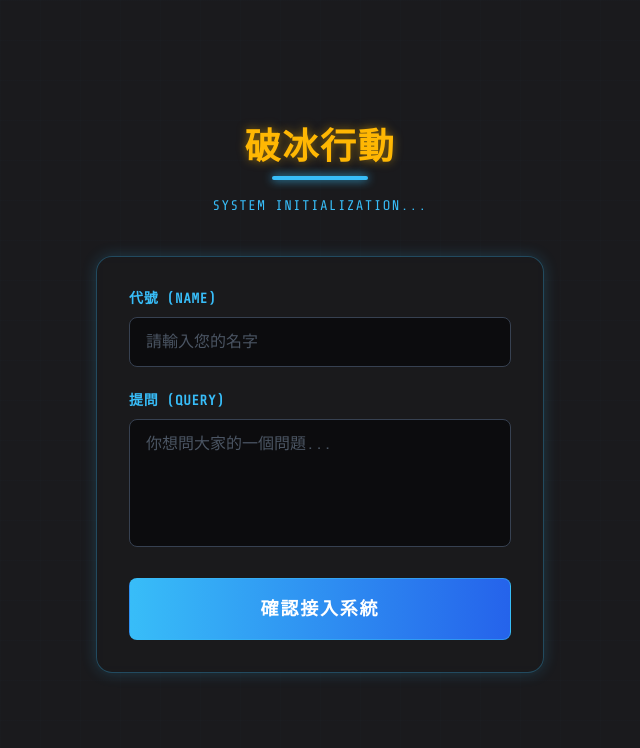
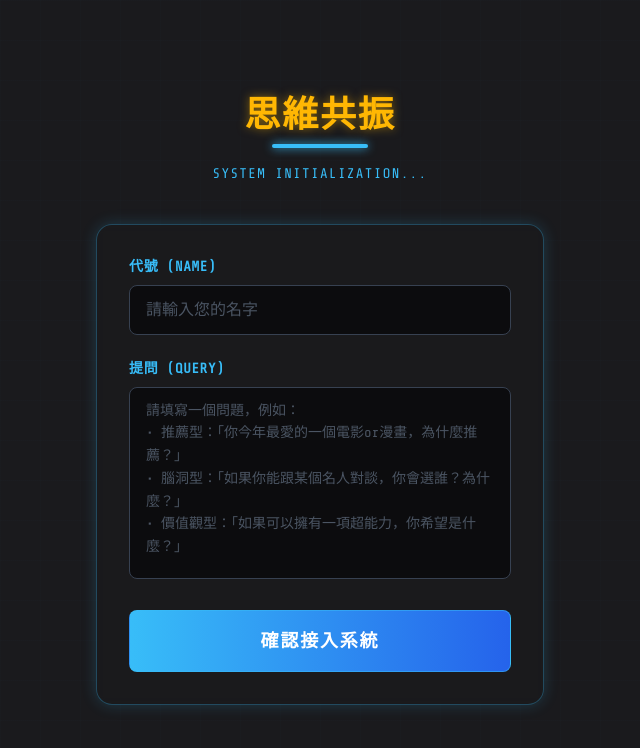
Before and after one commit to JoshTsang916/20251208host, a React (Vite) app: page / in a window 1280 px wide. Shown: the top 748 px of the page, without its empty margins (320-960 px from the left). Built offline with nearby package versions, Linux system fonts and the light colour scheme.

Commit message:
調整文本

```diff
--- a/src/components/HostView.jsx
+++ b/src/components/HostView.jsx
@@ -120,7 +120,7 @@ export default function HostView() {
                     <div className="flex items-center gap-4">
                         <div className="w-3 h-12 bg-brand-primary shadow-[0_0_15px_#FFB703]"></div>
                         <h1 className="text-4xl font-bold text-brand-primary amber-glow tracking-widest">
-                            讀書會破冰行動
+                            思維共振 <span className="text-xl text-brand-accent/80 font-mono align-middle ml-2">MIND RESONANCE</span>
                         </h1>
                     </div>
                     <div className="flex items-center gap-4 bg-black/40 px-6 py-2 rounded-full border border-brand-accent/30">
--- a/src/components/ParticipantView.jsx
+++ b/src/components/ParticipantView.jsx
@@ -70,7 +70,7 @@ export default function ParticipantView() {
         <div className="min-h-screen flex flex-col items-center justify-center p-6 relative">
             <div className="w-full max-w-md relative z-10">
                 <header className="mb-10 text-center">
-                    <h1 className="text-4xl font-bold mb-2 text-brand-primary amber-glow tracking-wider">破冰行動</h1>
+                    <h1 className="text-4xl font-bold mb-2 text-brand-primary amber-glow tracking-wider">思維共振</h1>
                     <div className="h-1 w-24 bg-brand-accent mx-auto rounded-full shadow-[0_0_10px_#38BDF8]"></div>
                     <p className="mt-4 text-brand-accent font-mono text-sm tracking-widest">SYSTEM INITIALIZATION...</p>
                 </header>
@@ -92,8 +92,11 @@ export default function ParticipantView() {
                         <textarea
                             value={question}
                             onChange={(e) => setQuestion(e.target.value)}
-                            className="w-full px-4 py-3 bg-black/50 border border-gray-700 rounded-lg focus:ring-2 focus:ring-brand-accent focus:border-transparent text-white placeholder-gray-600 transition-all h-32 resize-none font-mono"
-                            placeholder="你想問大家的一個問題..."
+                            className="w-full px-4 py-3 bg-black/50 border border-gray-700 rounded-lg focus:ring-2 focus:ring-brand-accent focus:border-transparent text-white placeholder-gray-600 transition-all h-48 resize-none font-mono text-sm leading-relaxed"
+                            placeholder={`請填寫一個問題，例如：
+• 推薦型：「你今年最愛的一個電影or漫畫，為什麼推薦？」
+• 腦洞型：「如果你能跟某個名人對談，你會選誰？為什麼？」
+• 價值觀型：「如果可以擁有一項超能力，你希望是什麼？」`}
                             required
                         />
                     </div>
```
Also changed, not shown: clear_data.js (added, +23 -0 lines).
